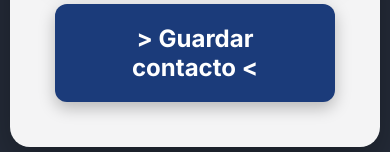
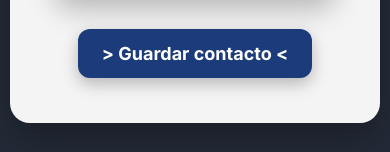
Before and after one commit to Jordy8682/contactos, a plain HTML site: page index.html in a window 390 px wide. Shown: the part 490-642 px from the top of the page. Drawn offline with Linux system fonts and the light colour scheme.

Commit message:
Update index.html

```diff
--- a/index.html
+++ b/index.html
@@ -65,6 +65,14 @@
     box-shadow: 0 8px 20px rgba(0,0,0,0.28);
     background-color: #162e5d; /* hover */
   }
+/* Ajustes responsive para móviles */
+@media (max-width: 480px) {
+  .btn-download {
+    font-size: 18px;      /* texto más pequeño */
+    padding: 14px 24px;   /* menos padding horizontal */
+  }
+}
+
 </style>
 </head>
 <body>
```
